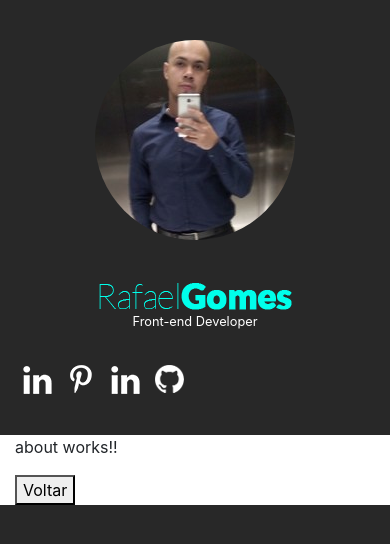
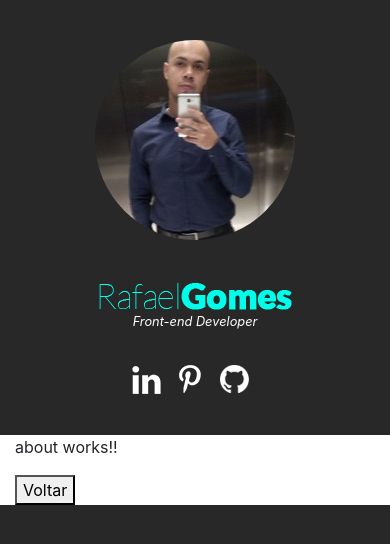
Before and after one commit to ehurafa/portfolio-2020, an Angular app in the folder portfolio/: page /about in a window 390 px wide. Shown: the top 544 px of the page. Built offline with nearby package versions, Linux system fonts and the light colour scheme.

Commit message:
💻 update nav icons and favicon

```diff
--- a/portfolio/src/app/app.component.scss
+++ b/portfolio/src/app/app.component.scss
@@ -17,16 +17,13 @@
 }
 .sidebar {
     background: $color_black;
-   // position: fixed;
     height: 100vh;
     width: 100%;
     max-width: $sidebar_width;
-    padding: 0 40px;
 
     @include sm {
        height: auto;
        max-width: 100%;
-       padding: 0 20px;
        margin-bottom: 20px;
        text-align: center;
     }
--- a/portfolio/src/app/container/container.component.html
+++ b/portfolio/src/app/container/container.component.html
@@ -21,7 +21,7 @@
       <app-preloader *ngIf="!posts"></app-preloader>
 
        <div class="row" *ngIf="posts">
-          <div class="col-lg-3 col-md-3 col-sm-6  col-12"  *ngFor="let post of posts">
+          <div class="col-lg-3 col-md-4 col-sm-6  col-12"  *ngFor="let post of posts">
             <app-card [job]="post" ></app-card>
           </div>
       </div>
--- a/portfolio/src/app/job/job.component.html
+++ b/portfolio/src/app/job/job.component.html
@@ -6,9 +6,10 @@
 
             <app-preloader *ngIf="!job"></app-preloader>
 
-            <div class="job" *ngIf="job">
+            <div class="job transition" *ngIf="job">
                 <figure class="imgWrap" #figure >
-                    <img [src]="job?.acf?.image_post?.sizes['post-page']"  />
+                    <!-- <img [src]="job?.acf?.image_post?.sizes['post-page']"  /> -->
+                    <img [src]="imageBase64"  />
                 </figure>
 
                 <article>
--- a/portfolio/src/app/job/job.component.scss
+++ b/portfolio/src/app/job/job.component.scss
@@ -1,5 +1,9 @@
 @import '../../shared/mixins';
+@import '../../shared/colors';
 
+.transition {
+    @include transition(all 1.3s ease);
+}
 .job {
     figure {
         width: 100%;
@@ -21,6 +25,19 @@
         h3 {
             font-size: 1.2rem;
 
+            a {
+                @include transition(all .3s ease);
+
+                background: $color_blue;
+                color: #000;
+                padding: 0 0.5rem;
+                &:hover {
+                    text-decoration: none;
+                    background: #000;
+                    color: $color_blue;
+                }
+            }
+
             @include sm {
                 font-size: 1rem;
              }
--- a/portfolio/src/app/job/job.component.ts
+++ b/portfolio/src/app/job/job.component.ts
@@ -57,8 +57,9 @@ export class JobComponent implements OnInit, DoCheck, AfterContentInit, AfterCon
       this._location.back();
     }
 
-    setBg(el, light, dark) {
-      this.renderer.setStyle(el, 'background-image', `linear-gradient(to  right bottom, ${dark}, ${light}`);
+    setBg(el, dark, light) {
+      //this.renderer.setStyle(el, 'background-image', `linear-gradient(to  right bottom, ${dark}, ${light}`);
+      this.renderer.setStyle(el, 'background-color', `${light}`);
     }
 
    toDataURL = url => fetch(url)
@@ -83,7 +84,9 @@ export class JobComponent implements OnInit, DoCheck, AfterContentInit, AfterCon
         .then((palette) => {
           this.palette = palette;
 
-          this.setBg(this.figure.nativeElement, this.palette.DarkVibrant.getHex(),this.palette.Vibrant.getHex());
+          console.log(palette);
+
+          this.setBg(this.figure.nativeElement, this.palette.DarkVibrant.getHex(),this.palette.Muted.getHex());
           //this.setBg(this.section.nativeElement, this.palette.DarkVibrant.getHex(),this.palette.Vibrant.getHex());
 
           this.postsService.setColorPage = palette;
--- a/portfolio/src/app/templates/sidebar/sidebar.component.html
+++ b/portfolio/src/app/templates/sidebar/sidebar.component.html
@@ -1,4 +1,5 @@
 
+<div class="inner">
     <div class="logo">
         <figure>
             <img src="assets/img/profile.jpg" alt="Foto de Perfil" />
@@ -14,13 +15,7 @@
 
     <div class="social">
 
-    <a href="http://br.linkedin.com/in/rflrafa" class="transition linkedin" title="LinkedIn" target="_blank"></a>
-
-    <a href="https://www.pinterest.com/ehurafa" class="transition pinterest" title="Pinterest" target="_blank"></a>
-
-    <a href="https://twitter.com/ehurafa" class="transition twitter" title="Twitter" target="_blank"></a>
-
-    <a href="https://github.com/ehurafa?tab=repositories" class="transition github" title="Github" target="_blank"></a>
+        <a [href]="icon.url" *ngFor="let icon of socialIcons" [ngClass]="['transition', icon.class]" target="_blank"></a>
 
     </div>
 
@@ -31,3 +26,4 @@
             <a routerLink="/contact" title="">Contato</a>
         </nav>
     </div>
+</div>
--- a/portfolio/src/app/templates/sidebar/sidebar.component.scss
+++ b/portfolio/src/app/templates/sidebar/sidebar.component.scss
@@ -2,6 +2,13 @@
 @import '../../../shared/mixins';
 @import '../../../shared/placeholders';
 
+.inner {
+    position: fixed;
+    top: 0;
+    left: 0;
+    width: 100%;
+    height: 100vh;
+    padding: 0 40px;
 
     .logo {
         margin: 2.5rem 0;
@@ -15,6 +22,7 @@
         p {
             color: #fff;
             font-size: 0.8rem;
+            font-style: italic;
         }
     }
 
@@ -42,6 +50,9 @@
                 background-position: 0 -136px;
             }
         }
+        @include sm {
+            text-align: center;
+        }
     }
 
     .navigation {
@@ -59,3 +70,13 @@
             display: none;
         }
     }
+
+    @include sm {
+        position: relative;
+        height: auto;
+        max-width: 100%;
+        padding: 0 20px;
+        text-align: center;
+     }
+
+}
--- a/portfolio/src/app/templates/sidebar/sidebar.component.ts
+++ b/portfolio/src/app/templates/sidebar/sidebar.component.ts
@@ -7,6 +7,13 @@ import { Component, OnInit } from '@angular/core';
 })
 export class SidebarComponent implements OnInit {
 
+  socialIcons: any[] = [
+    {'url': 'http://br.linkedin.com/in/rflrafa', 'title': 'LinkedIn', 'class':'linkedin'},
+    {'url': 'https://www.pinterest.com/ehurafa', 'title': 'Pinterest', 'class':'pinterest'},
+    //{'url': 'https://twitter.com/ehurafa', 'title': 'Twitter', 'class':'twitter'},
+    {'url': 'https://github.com/ehurafa?tab=repositories', 'title': 'Github', 'class':'github'}
+  ];
+
   constructor() { }
 
   ngOnInit(): void {
--- a/portfolio/src/index.html
+++ b/portfolio/src/index.html
@@ -2,10 +2,10 @@
 <html lang="en">
 <head>
   <meta charset="utf-8">
-  <title>Portfolio</title>
+  <title>Rafael Gomes</title>
   <base href="/">
   <meta name="viewport" content="width=device-width, initial-scale=1">
-  <link rel="icon" type="image/x-icon" href="favicon.ico">
+  <link rel="icon" type="image/gif" href="./assets/img/favicon.gif">
 
 
 </head>
```
Also changed, not shown: portfolio/src/assets/img/favicon.gif (added). Lines whose indentation alone changed are shown as unchanged.
